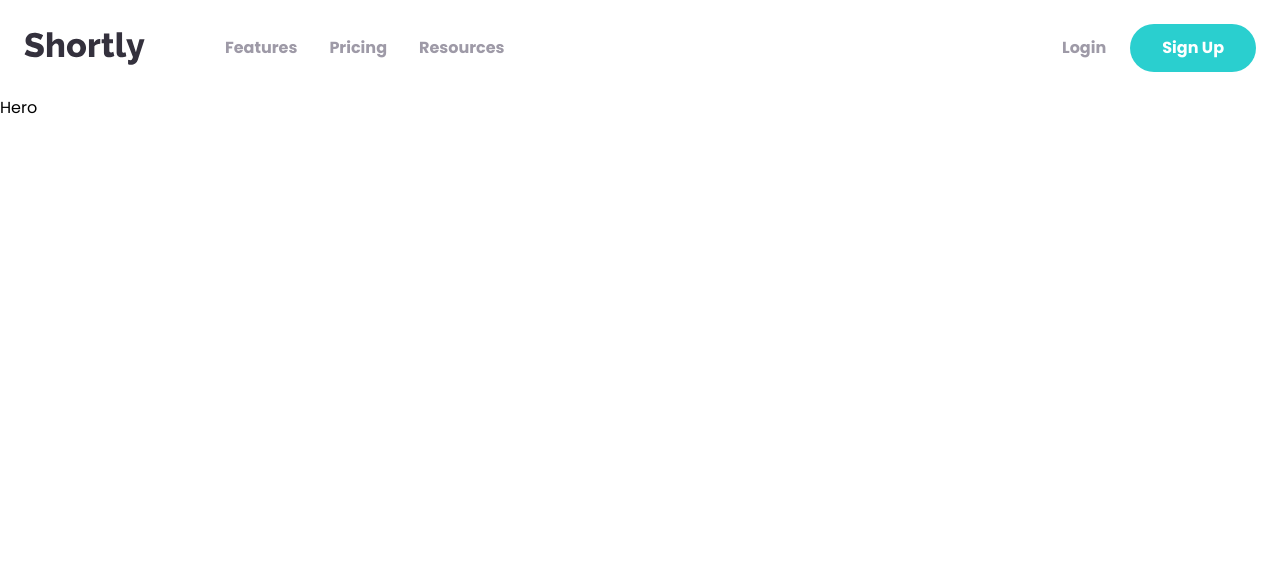
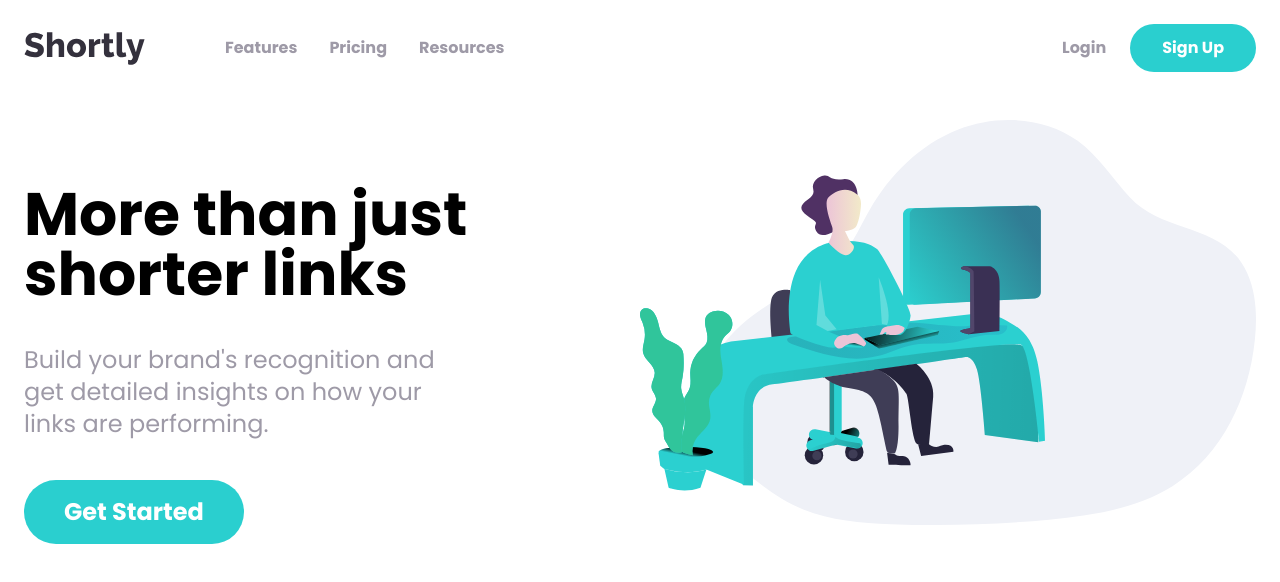
Before and after one commit to AbdullahFathan/shortly-web, a React (Vite) app: page / in a window 1280 px wide. Shown: the top 582 px of the page. Built offline with nearby package versions, Linux system fonts and the light colour scheme.

Commit message:
style: hero component done

```diff
--- a/src/components/Hero.jsx
+++ b/src/components/Hero.jsx
@@ -1,4 +1,28 @@
 const Hero = () => {
-  return <div>Hero</div>;
+  return (
+    <section className="container flex flex-col-reverse mx-auto p-6 lg:flex-row">
+      <div className="flex flex-col space-y-10 mb-44 lg:mt-16 lg:w-1/2 xl:mb-52 ">
+        <h1 className="text-5xl font-bold text-center lg:text-6xl lg:max-w-md lg:text-left">
+          More than just shorter links
+        </h1>
+        <p className="text-2xl text-center text-grayishViolet lg:max-w-md lg:text-left">
+          Build your brand's recognition and get detailed insights on how your
+          links are performing.
+        </p>
+        <div className="mx-auto lg:mx-0">
+          <button
+            type="button"
+            className=" py-5 px-10 text-2xl font-bold text-white bg-cyan rounded-full lg:py-4 hover:opacity-70 "
+          >
+            Get Started
+          </button>
+        </div>
+      </div>
+      {/*Image */}
+      <div className="mb-24 mx-auto md:w-180 lg:mb-0 lg:w-1/2">
+        <img src="/images/illustration-working.svg" alt="working-img" />
+      </div>
+    </section>
+  );
 };
 export default Hero;
```
